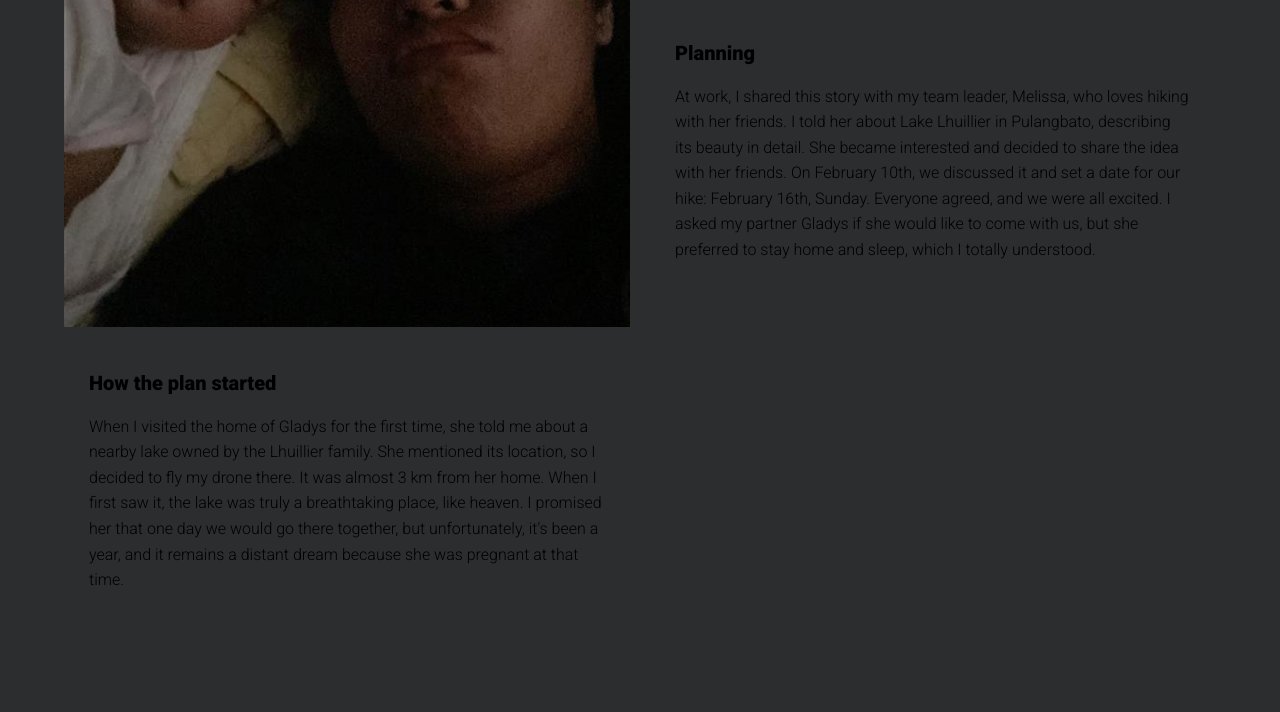
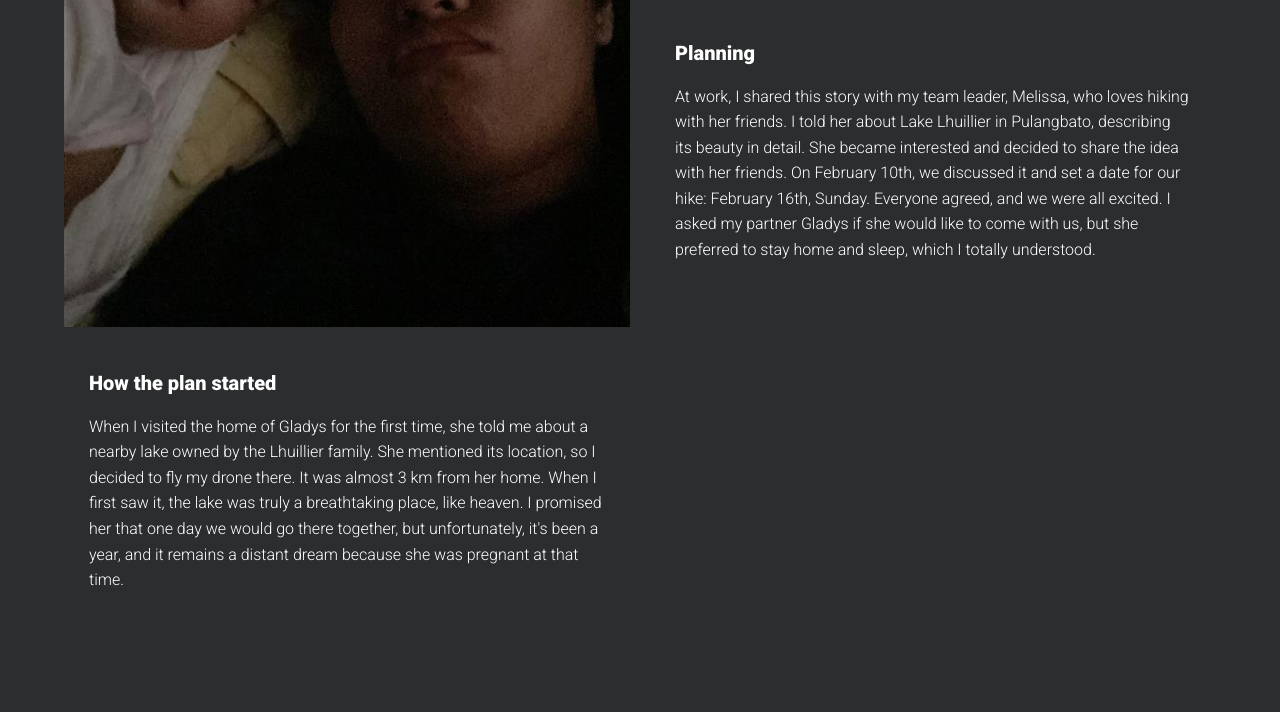
Before and after one commit to IamRay13/LostInTranslationPH, a plain HTML site: page Lake Lhuiller.html in a window 1280 px wide. Shown: the part 1308-2020 px from the top of the page. Drawn offline with Linux system fonts and the light colour scheme.

Commit message:
Update Lake Lhuiller.html

```diff
--- a/Lake Lhuiller.html
+++ b/Lake Lhuiller.html
@@ -10,12 +10,12 @@
     <style>
         body {
             background-color: #2B2D2F; /* Set background to Gray */
-            color: black; /* Set text color to black */
+            color: White; /* Set text color to black */
             font-family: Calibri, sans-serif; /* Optional: Set font family */
         }
 
         h1, h2, h3, h4, h5, p {
-            color: Black; /* Ensure all heading and paragraph text is Black */
+            color: White; /* Ensure all heading and paragraph text is White */
         }
 
 .blog-content {
```
